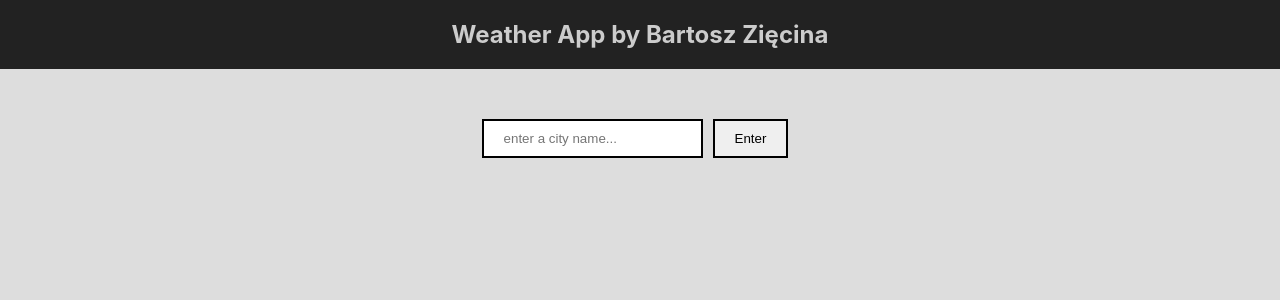
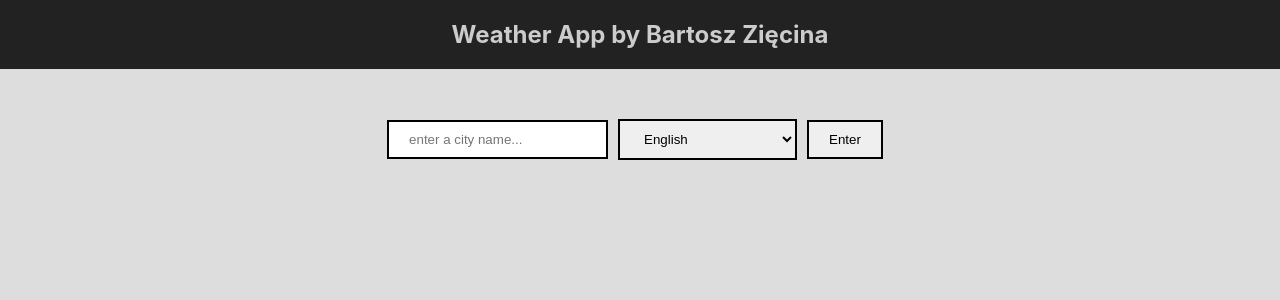
Before and after one commit to bartekmnemo/weather-app, a React (Create React App) app: page / in a window 1280 px wide. Shown: the top 300 px of the page. Built offline with nearby package versions, Linux system fonts and the light colour scheme.

Commit message:
add countryID input to form component

```diff
--- a/src/components/App.js
+++ b/src/components/App.js
@@ -10,6 +10,7 @@ const ApiKey = "c84b8f5c077147fb55d9a448295d1fe7"
 class App extends Component {
   state = {
     value: '',
+    countryID: 'en',
     date: '',
     timezone: '',
     country: '',
@@ -33,16 +34,30 @@ class App extends Component {
 
 
   handleValueChange = e => {
-    this.setState({
-      value: e.target.value,
-      errorId: ''
-    })
+    if(e.target.type === 'text')
+    {
+      this.setState({
+        value: e.target.value,
+        errorId: ''
+      })
+    } else if (e.target.type === 'select-one'){
+      this.setState({
+        countryID: e.target.value,
+        errorId: ''
+      })
+    }
+
+
   }
 
   handleCityClick = e => {
     e.preventDefault()
     const city = this.state.value
-    const API = `https://api.openweathermap.org/data/2.5/weather?q=${city}&appid=${ApiKey}`
+
+    //Fahrenheit: units=imperial
+    //Celsius: units=metric
+
+    const API = `https://api.openweathermap.org/data/2.5/weather?q=${city},${this.state.countryID}&appid=${ApiKey}&units=metric`
     fetch(API)
     .then( response => {
       if(response.status === 200) {
@@ -64,6 +79,7 @@ class App extends Component {
       const time = new Date().toLocaleString()
       const weatherIndex = data.weather.length - data.weather.length
       this.setState( prevState => ({
+        value: '',
         date: time,
         timezone: data.timezone,
         country: data.sys.country,
@@ -95,7 +111,7 @@ class App extends Component {
     return (
       <div className="app">
         <TopPanel />
-        <Form value={this.state.value} change={this.handleValueChange} click={this.handleCityClick}/>
+        <Form value={this.state.value} change={this.handleValueChange} click={this.handleCityClick} countryID={this.state.countryID}/>
         <Result all={this.state}/>
       </div>
      );
--- a/src/components/Form.css
+++ b/src/components/Form.css
@@ -1,4 +1,4 @@
-input, button {
+input, button, select {
     margin-right: 10px;
     padding: 10px 20px;
     border: 2px solid black;
--- a/src/components/Form.js
+++ b/src/components/Form.js
@@ -4,7 +4,55 @@ import './Form.css'
 const Form = props => {
     return (
         <form>
-            <input type="text" value={props.value} onChange={props.change} placeholder="enter a city name..."/>
+            <input type="text" value={props.value} onChange={props.change} placeholder="enter a city name..." />
+            <select id="countries" name="country" value={props.countryID} onChange={props.change}>
+                <option value="af">Afrikaans</option>
+                <option value="al">Albanian</option>
+                <option value="ar">Arabic</option>
+                <option value="az">Azerbaijani</option>
+                <option value="bg">Bulgarian</option>
+                <option value="ca">Catalan</option>
+                <option value="cz">Czech</option>
+                <option value="da">Danish</option>
+                <option value="de">German</option>
+                <option value="el">Greek</option>
+                <option value="en">English</option>
+                <option value="eu">Basque</option>
+                <option value="fa">Persian (Farsi)</option>
+                <option value="fi">Finnish</option>
+                <option value="fr">French</option>
+                <option value="gl">Galician</option>
+                <option value="he">Hebrew</option>
+                <option value="hi">Hindi</option>
+                <option value="hr">Croatian</option>
+                <option value="hu">Hungarian</option>
+                <option value="id">Indonesian</option>
+                <option value="it">Italian</option>
+                <option value="ja">Japanese</option>
+                <option value="kr">Korean</option>
+                <option value="la">Latvian</option>
+                <option value="lt">Lithuanian</option>
+                <option value="mk">Macedonian</option>
+                <option value="no">Norwegian</option>
+                <option value="nl">Dutch</option>
+                <option value="pl">Polish</option>
+                <option value="pt">Portuguese</option>
+                <option value="pt_br">Português Brasil</option>
+                <option value="ro">Romanian</option>
+                <option value="ru">Russian</option>
+                <option value="sv">Swedish</option>
+                <option value="sk">Slovak</option>
+                <option value="sl">Slovenian</option>
+                <option value="sp">Spanish</option>
+                <option value="sr">Serbian</option>
+                <option value="th">Thai</option>
+                <option value="tr">Turkish</option>
+                <option value="ua">Ukrainian</option>
+                <option value="vi">Vietnamese</option>
+                <option value="zh_cn">Chinese Simplified</option>
+                <option value="zh_tw">Chinese Traditional</option>
+                <option value="zu">Zulu</option>
+            </select>
             <button onClick={props.click}>Enter</button>
         </form>
      );
--- a/src/components/Result.js
+++ b/src/components/Result.js
@@ -8,7 +8,6 @@ const Result = props => {
         return string.charAt(0).toUpperCase() + string.slice(1);
       }
     if(!error && city){
-        const celcTemp = Math.round(temp - 273.15)
         const sunriseTime = new Date((sunrise + timezone - 7200)  * 1000).toLocaleTimeString();
         const sunsetTime = new Date((sunset + timezone - 7200) * 1000).toLocaleTimeString();
         const windKM = Math.round((wind_speed / 1000) * 3600)
@@ -16,15 +15,15 @@ const Result = props => {
             <div className="result">
             <h3>Search results for <em>{capitalizeFirstLetter(city)}</em> ({country})</h3>
             <h4>The current day and time: {date}</h4>
-            <h4>Temperature: {celcTemp}&#176;C </h4>
+            <h4>Temperature: {temp}&#176;C </h4>
             <h4>Weather conditions: {weather_main}, details: {weather_description}</h4>
-            <h4>Wind speed: {windKM} km/m</h4>
+            <h4>Wind speed: {windKM} km/h</h4>
         </div>
         )
     }
     return (
         <>
-             {errorId ? <p className="errorMessage">{errorMessage.message} <span className="errorTitle">{value}</span></p> : content}
+             {errorId ? <p className="errorMessage">{errorMessage.message}: <span className="errorTitle">{value}</span></p> : content}
         </>
      );
 }
```
